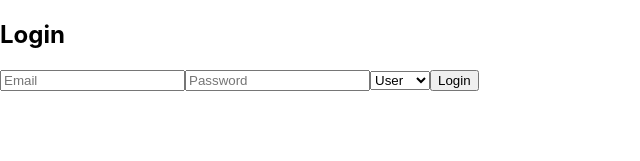
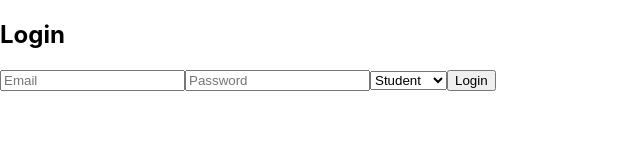
Before and after one commit to pr0meth4us/AUPP-eCampus, a React (Create React App) app in the folder frontend/: page /login in a window 1280 px wide. Shown: the top 161 px of the page, without its empty margins (0-640 px from the left). Built offline with nearby package versions, Linux system fonts and the light colour scheme; no server answers.

Commit message:
feat: admin dashboard

```diff
--- a/frontend/src/pages/Login.jsx
+++ b/frontend/src/pages/Login.jsx
@@ -37,8 +37,9 @@
                 onChange={(e) => setPassword(e.target.value)}
             />
             <select value={role} onChange={(e) => setRole(e.target.value)}>
-                <option value="user">User</option>
+                <option value="student">Student</option>
                 <option value="admin">Admin</option>
+                <option value="instructor">instructor</option>
             </select>
             <button onClick={handleLogin}>Login</button>
             {error && <p style={{ color: 'red' }}>{error}</p>}
```
